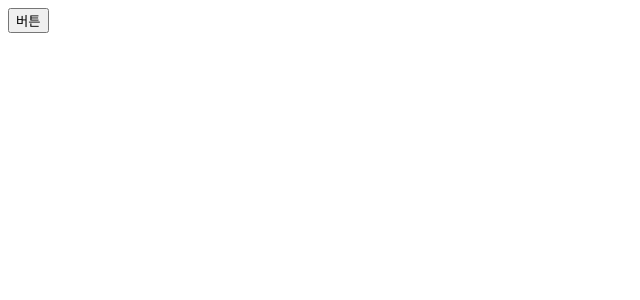
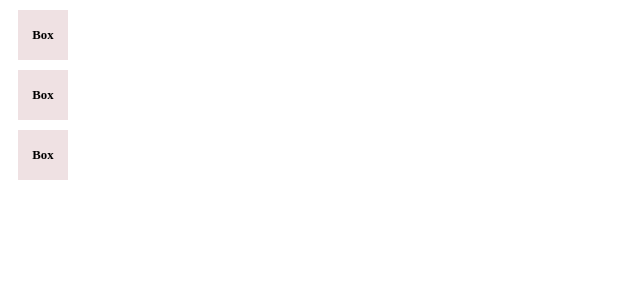
Before and after one commit to yuna-c/React-tutorial, a React (Create React App) app: page / in a window 1280 px wide. Shown: the top 300 px of the page, without its empty margins (0-640 px from the left). Built offline with nearby package versions, Linux system fonts and the light colour scheme.

Commit message:
1121 리액트 sass연결 및 스니펫 추가

```diff
--- a/src/App.jsx
+++ b/src/App.jsx
@@ -1,40 +1,13 @@
-import { useState } from 'react';
+import Box from './box/Box';
 
 export default function App() {
-	console.log('re-render');
-	// 해당 경우 : 이벤트 발생시 state의 정보값 변경이 아닌
-	// 일반 변수의 값을 변경하고 있기 때문에
-	// 리액트 입장에서는 해당 내용의 변경 사항을 중요하게 인식하지 않아서 컴포넌트 재호출(re-render)하지 않음
-	// 위와 같은 직접 변수값을 변경하는 경우 화면의 변경은 일어나지만 이 변경 사항은 리액트의 제어에서 벗어난 일반적인 DOM의 구조가 변경되는 것 뿐 (document.querySelector)
-	// 굳이 번거롭게 일반 변수가 아닌 state라는 것만 가지고 화면을 제어하도록 강제하는 이유 (모션)
-	//let num = 0; // 초기화가 안된다는 말 (button0++가 됨)
-
-	const [Num, setNum] = useState(0);
-
-	const changeButton = (e, txt) => {
-		setNum(Num + 1);
-		e.target.innerText = txt + Num;
-		//e.target.innerText = txt + Num++; 리액트 함수안에 지역변수 안돼, 중요한 정보라고 인식 못해
-	};
-
 	return (
 		<>
 			<section>
-				<button onClick={(e) => changeButton(e, 'button')}>버튼</button>
+				<Box />
+				<Box />
+				<Box />
 			</section>
 		</>
 	);
 }
-/*
-	리액트에서 re-render, re-paint
-	re-render : 해당 컴포넌트 재호출
-	re-paint : 컴포넌트 재 호출시 화면 출력의 변화를 담당하는 중요한 정보 값을 인지시 화면을 다시 그리면서 DOM구조 바꾸는 행위
-
-	리액트에서 re-paint를 발생시키면서 실제 변경된 구조를 인식하기 위한 경우는 다음과 같음
-	1. 물리적으로 DOM의 구조 변경
-	2. 무조건 State를 통해서 값이 변경되야 함
-
-	리액트에서 re-render 발생시키면서 실제 다음의 2경우에만 발생
-	1. state라는 정보값이 변경되거나
-	2. 물리적으로 JSX의 구조가 변경되거나
-*/
--- /dev/null
+++ b/src/box/Box.jsx
@@ -0,0 +1,11 @@
+import './Box.scss';
+export default function Box() {
+	const changeBg = (e, bg) => {
+		e.target.style.backgroundColor = bg;
+	};
+	return (
+		<div className='box' onClick={(e) => changeBg(e, 'hotpink')}>
+			Box
+		</div>
+	);
+}
--- /dev/null
+++ b/src/box/Box.scss
@@ -0,0 +1,16 @@
+.box {
+	width: 30px;
+	height: 30px;
+	margin: 10px;
+	padding: 10px;
+	display: flex;
+	align-items: center;
+	justify-content: center;
+	background-color: rgb(239, 225, 227);
+	font-size: 0.8rem;
+	font-weight: 600;
+
+	&:hover {
+		transition: 0.3s;
+	}
+}
```
